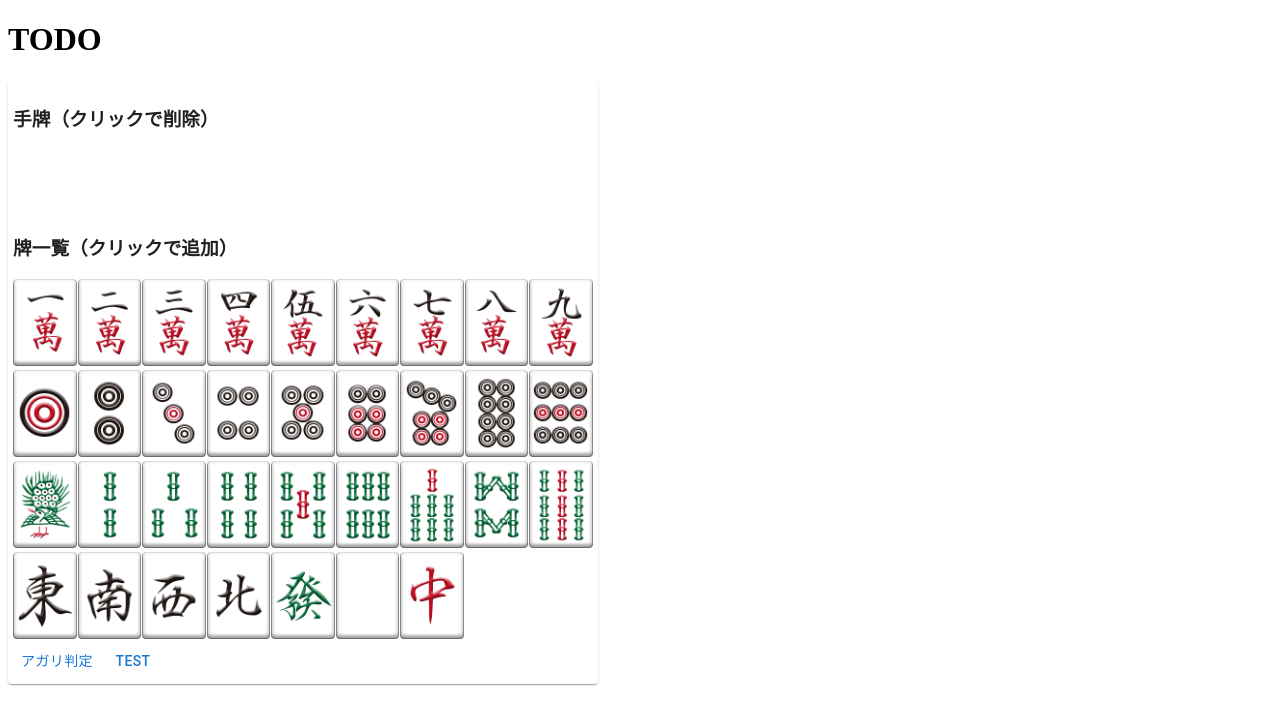
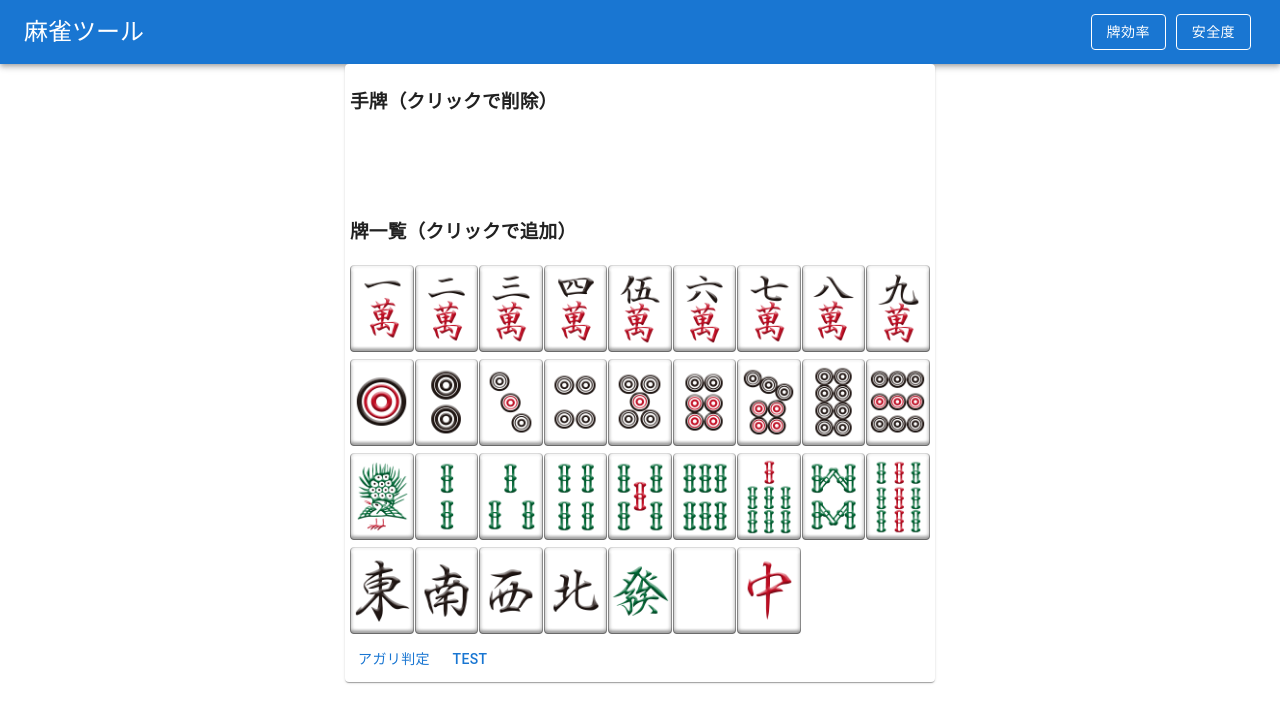
Before and after one commit to charon1212/mahjong-calc, a React (Create React App) app: page / in a window 1280 px wide. Shown: the top 724 px of the page. Built offline with nearby package versions, Linux system fonts and the light colour scheme.

Commit message:
refactoring

```diff
--- a/src/App.tsx
+++ b/src/App.tsx
@@ -1,8 +1,10 @@
+import { CssBaseline } from '@mui/material';
 import Main from './react/page/Main';
 
 const App = () => {
   return (
     <>
+      <CssBaseline />
       <Main />
     </>
   );
--- /dev/null
+++ b/src/react/page/EfficencyCalc.tsx
@@ -0,0 +1,55 @@
+import { Button } from "@mui/material";
+import { useState } from "react";
+import { analyzeBoard } from "../../domain/mahjong/analyze/analyze";
+import { addTile, cloneBoard, deleteTile, getBoardLength, getInitialBoard } from "../../domain/mahjong/Board";
+import { maxBoardLength } from "../../domain/mahjong/const";
+import { BoardInfo } from "../../domain/mahjong/type";
+import BoardViewer from "../components/boardViewer/BoardViewer";
+import TileSelectArea from "../components/tileSelectArea/TileSelectArea";
+
+type Props = {};
+const EfficencyCalc = (props: Props) => {
+  const {} = props;
+  const [board, setBoard] = useState(getInitialBoard());
+  const boardLength = getBoardLength(board);
+  const c = (board: BoardInfo) => setBoard(cloneBoard(board));
+  const [result, setResult] = useState<string>('');
+  const onClickJudgeComp = () => {
+    if (boardLength !== maxBoardLength) {
+      alert('14牌そろっていません。');
+      return;
+    }
+    const result = analyzeBoard(board);
+    setResult(JSON.stringify(result));
+  };
+  const debug = () => {
+    const start = Date.now();
+    for (let i = 0; i < 1000; i++) {
+      const result = analyzeBoard(board);
+    }
+    const end = Date.now();
+    console.log({ diff: end - start });
+  };
+
+  return (
+    <>
+      <h3>手牌（クリックで削除）</h3>
+      {result && <div style={{ color: 'red' }}>{result}</div>}
+      <div style={{ minHeight: '65px' }}>
+        <BoardViewer
+          board={board}
+          restSpaceLength={boardLength < maxBoardLength ? maxBoardLength - boardLength : 0}
+          onClick={(t) => c(deleteTile(board, t))}
+        />
+      </div>
+      <h3>牌一覧（クリックで追加）</h3>
+      <TileSelectArea onClick={(t) => t && c(addTile(board, t))} />
+      <div>
+        <Button onClick={onClickJudgeComp}>アガリ判定</Button>
+        <Button onClick={debug}>test</Button>
+      </div>
+    </>
+  );
+};
+
+export default EfficencyCalc;
--- a/src/react/page/Main.tsx
+++ b/src/react/page/Main.tsx
@@ -1,56 +1,39 @@
-import { Box, Button, Paper } from "@mui/material";
-import { useState } from "react";
-import { analyzeBoard } from "../../domain/mahjong/analyze/analyze";
-import { addTile, cloneBoard, deleteTile, getBoardLength, getInitialBoard } from "../../domain/mahjong/Board";
-import { maxBoardLength } from "../../domain/mahjong/const";
-import { BoardInfo } from "../../domain/mahjong/type";
-import BoardViewer from "../components/boardViewer/BoardViewer";
-import TileSelectArea from "../components/tileSelectArea/TileSelectArea";
+import { AppBar, Box, Button, Paper, Toolbar, Typography } from '@mui/material';
+import { useState } from 'react';
+import EfficencyCalc from './EfficencyCalc';
+import RiskCalc from './RiskCalc';
 
 const Main = () => {
-  const [board, setBoard] = useState(getInitialBoard());
-  const boardLength = getBoardLength(board);
-  const c = (board: BoardInfo) => setBoard(cloneBoard(board));
-  const [result, setResult] = useState<string>('');
-  const onClickJudgeComp = () => {
-    if (boardLength !== maxBoardLength) {
-      alert('14牌そろっていません。');
-      return;
-    }
-    const result = analyzeBoard(board);
-    setResult(JSON.stringify(result));
-  };
-  const debug = () => {
-    const start = Date.now();
-    for (let i = 0; i < 1000; i++) {
-      const result = analyzeBoard(board);
-    }
-    const end = Date.now();
-    console.log({ diff: end - start });
+  const [pageId, setPageId] = useState<'efficency-calc' | 'risk-calc'>('efficency-calc');
+  const menuHandler = (id: typeof pageId) => {
+    return () => {
+      setPageId(id);
+    };
   };
 
   return (
     <>
-      <h1>TODO</h1>
-      <Box sx={{ width: { xs: '100%', sm: '590px' } }}>
-        <Paper sx={{ padding: '5px' }}>
-          <h3>手牌（クリックで削除）</h3>
-          {result && <div style={{ color: 'red' }}>{result}</div>}
-          <div style={{ minHeight: '65px' }}>
-            <BoardViewer
-              board={board}
-              restSpaceLength={boardLength < maxBoardLength ? maxBoardLength - boardLength : 0}
-              onClick={(t) => c(deleteTile(board, t))}
-            />
-          </div>
-          <h3>牌一覧（クリックで追加）</h3>
-          <TileSelectArea onClick={(t) => t && c(addTile(board, t))} />
-          <div>
-            <Button onClick={onClickJudgeComp}>アガリ判定</Button>
-            <Button onClick={debug}>test</Button>
-          </div>
-        </Paper>
-      </Box>
+      <div style={{ display: 'flex', flexDirection: 'column', justifyContent: 'center', alignItems: 'center' }}>
+        <AppBar position='static'>
+          <Toolbar>
+            <Typography variant='h5' sx={{ flexGrow: 1 }}>
+              麻雀ツール
+            </Typography>
+            <Button color='inherit' variant='outlined' sx={{ margin: '0 5px 0 5px' }} onClick={menuHandler('efficency-calc')}>
+              牌効率
+            </Button>
+            <Button color='inherit' variant='outlined' sx={{ margin: '0 5px 0 5px' }} onClick={menuHandler('risk-calc')}>
+              安全度
+            </Button>
+          </Toolbar>
+        </AppBar>
+        <Box sx={{ width: { xs: '100%', sm: '590px' } }}>
+          <Paper sx={{ padding: '5px' }}>
+            {pageId === 'efficency-calc' ? <EfficencyCalc /> : ''}
+            {pageId === 'risk-calc' ? <RiskCalc /> : ''}
+          </Paper>
+        </Box>
+      </div>
     </>
   );
 };
--- /dev/null
+++ b/src/react/page/RiskCalc.tsx
@@ -0,0 +1,7 @@
+type Props = {};
+const RiskCalc = (props: Props) => {
+  const {} = props;
+  return <></>;
+};
+
+export default RiskCalc;
```
